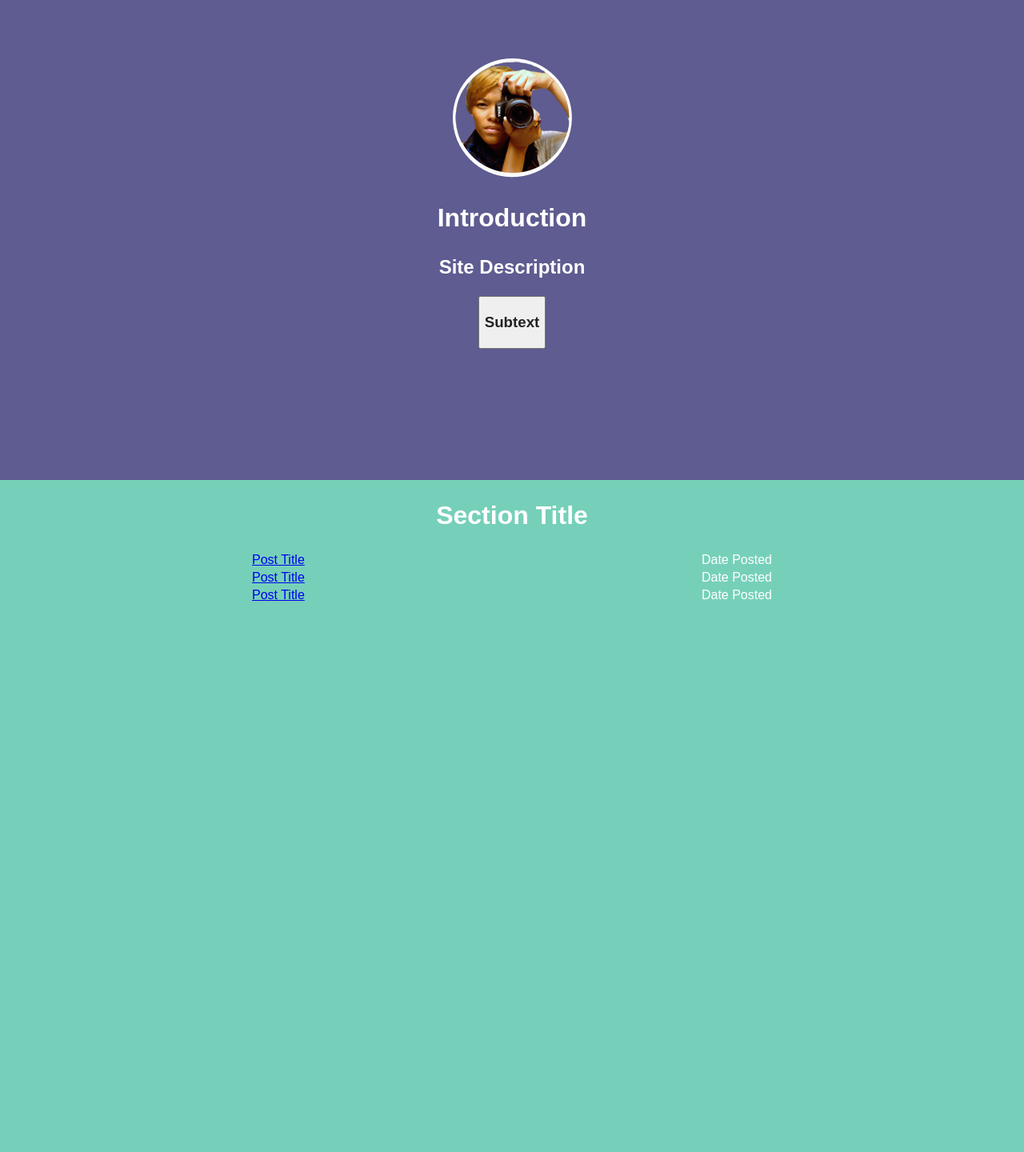
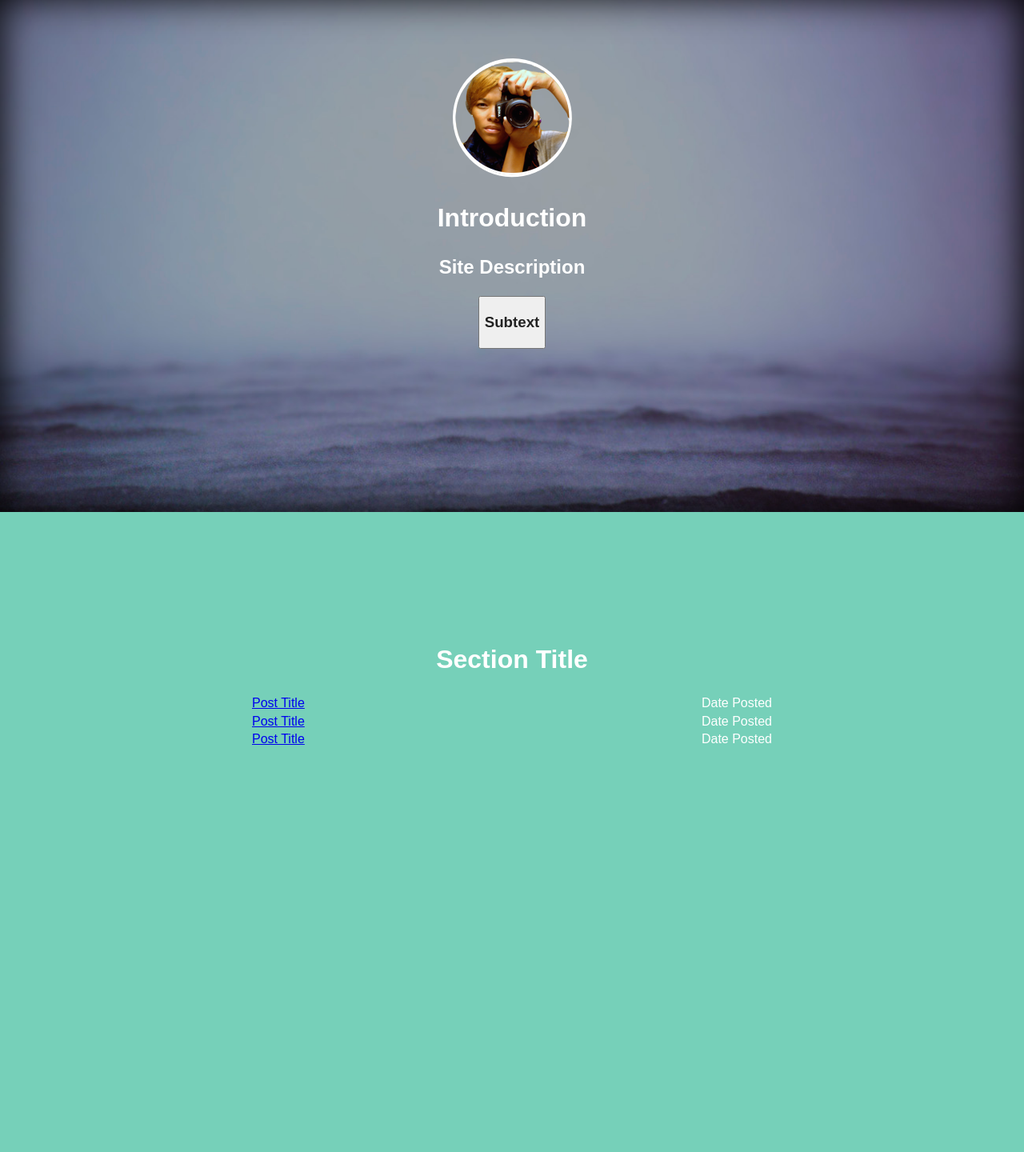
Before and after one commit to wh1tney/portfolio, a PHP site: page / in a window 1280 px wide. Shown: the whole page at 80% size. Before the commit the page ends 751 px from the top, so only its background shows below. Run offline with PHP 8.4, Linux system fonts and the light colour scheme; some libraries are stand-ins or nearby versions.

Commit message:
Adjust positioning of interior divs

```diff
--- a/css/main.css
+++ b/css/main.css
@@ -118,21 +118,26 @@ footer {
 }
 
 div#intro {
-	background-color: #5e5c90;
+	background-image: url(../img/3.jpg);
+	background-position: cover;
+	background-repeat: none;
+	background-size: cover;
 	position:fixed;
 	width:100%;
-	min-height: 75vh;
+	min-height: 80vh;
 	padding:5% 10% 0 10%;
+	box-shadow: inset 0px -5px 50px black;
 }
 
 div#details {
 	background-color: #76d0b9;
+	/* 	background-color: #5e5c90; */
 	position:relative;
-	top:75%;
+	top:80%;
 	float:left;
 	width:100%;
 	min-height:100vh;
-	padding:1px;
+	padding-top:11%;
 }
 
 .listing {
```
